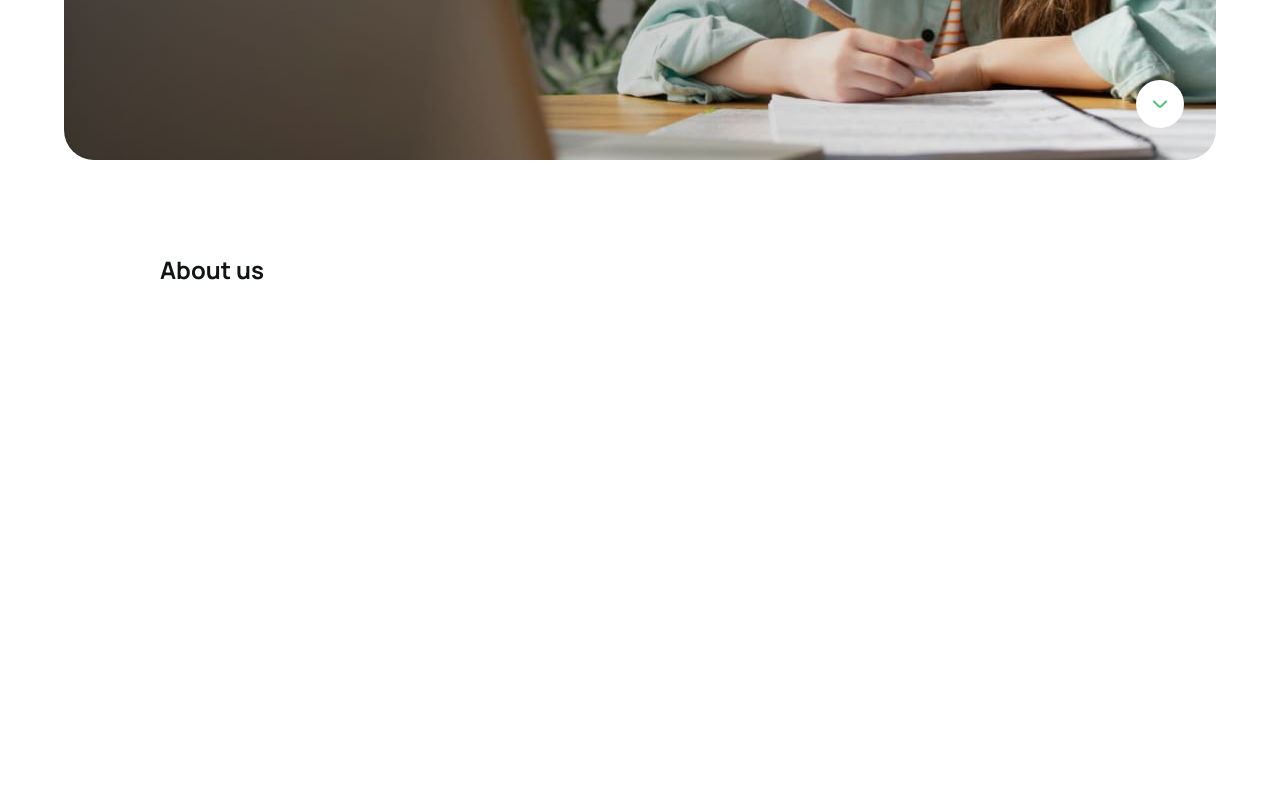
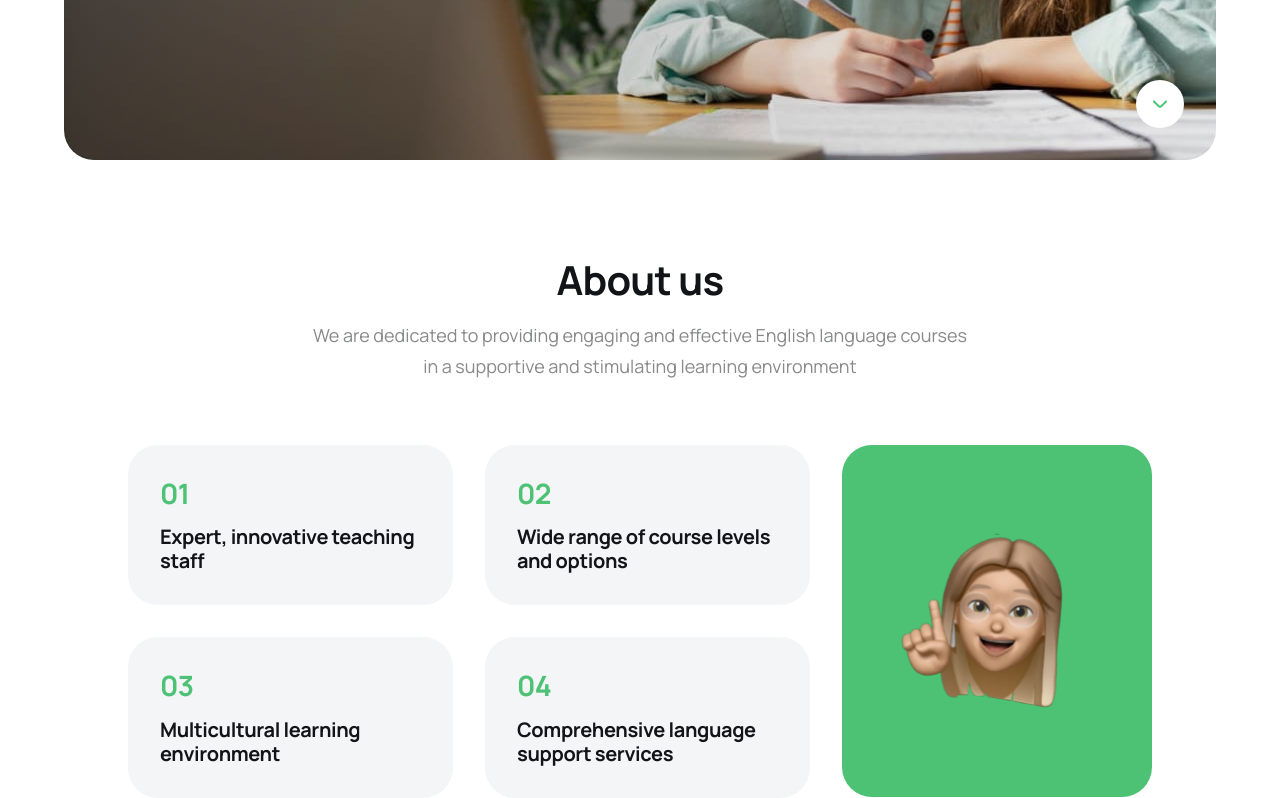
Before and after one commit to IYuliia/englishexcellence-personalproject, a plain HTML site: page index.html in a window 1280 px wide. Shown: the part 579-1377 px from the top of the page. Before the commit the page ends 865 px from the top, so only its background shows below. Drawn offline with nearby package versions, Linux system fonts and the light colour scheme.

Commit message:
added about us section and styles

```diff
--- a/css/styles.css
+++ b/css/styles.css
@@ -67,8 +67,8 @@ img {
 @media screen and (min-width: 1280px) {
   .container {
     max-width: 1024px;
-    /* padding-left: 0;
-    padding-right: 0; */
+    padding-left: 0;
+    padding-right: 0;
   }
 }
 
@@ -429,3 +429,73 @@ img {
 .scroll-down-icon {
   fill: var(--accent-cl);
 }
+
+/* ABOUT US */
+.about-us-title {
+  color: var(--main-cl-black);
+  text-align: center;
+  font-size: 40px;
+  font-weight: 700;
+  line-height: 1.2;
+  letter-spacing: -0.02em;
+  margin-bottom: 16px;
+}
+
+.about-us-descr {
+  color: rgba(18, 20, 23, 0.5);
+  text-align: center;
+  font-size: 18px;
+  line-height: 1.7;
+  margin-right: auto;
+  margin-left: auto;
+  margin-bottom: 64px;
+  width: 658px;
+}
+
+.about-us-list-wrapper {
+  display: flex;
+  gap: 32px;
+}
+
+.about-us-list {
+  display: flex;
+  flex-direction: row;
+  flex-wrap: wrap;
+  gap: 32px;
+  max-width: 682px;
+}
+
+.about-us-item {
+  padding: 32px;
+  color: var(--main-cl-black);
+  font-size: 20px;
+  font-weight: 700;
+  line-height: 1.2;
+  letter-spacing: -0.02em;
+  /* width: 325px;
+  height: 160px; */
+  border-radius: 30px;
+  background: #f3f5f6;
+  border-color: transparent;
+  flex-basis: calc((100% - 32px) / 2);
+}
+
+.about-us-number {
+  margin-bottom: 16px;
+  color: var(--accent-cl);
+  font-size: 28px;
+  font-weight: 700;
+  line-height: 1.15;
+  letter-spacing: -0.02em;
+}
+
+.about-us-img-container {
+  width: 310px;
+  height: 352px;
+  padding-top: 88px;
+  padding-right: 27px;
+  padding-bottom: 92px;
+  padding-left: 28px;
+  border-radius: 30px;
+  background: var(--accent-cl);
+}
--- a/index.html
+++ b/index.html
@@ -53,7 +53,12 @@
               class="header-social-link link"
               target="_blank"
             >
-              <svg class="header-social-icon" width="40" height="40">
+              <svg
+                class="header-social-icon"
+                width="40"
+                height="40"
+                aria-label="facebook icon"
+              >
                 <use href="./images/sprite.svg#icon-facebook"></use>
               </svg>
             </a>
@@ -64,7 +69,12 @@
               class="header-social-link link"
               target="_blank"
             >
-              <svg class="header-social-icon" width="40" height="40">
+              <svg
+                class="header-social-icon"
+                width="40"
+                height="40"
+                aria-label="instagram icon"
+              >
                 <use href="./images/sprite.svg#icon-instagram"></use>
               </svg>
             </a>
@@ -75,7 +85,12 @@
               class="header-social-link link"
               target="_blank"
             >
-              <svg class="header-social-icon" width="40" height="40">
+              <svg
+                class="header-social-icon"
+                width="40"
+                height="40"
+                aria-label="youtube icon"
+              >
                 <use href="./images/sprite.svg#icon-youtube"></use>
               </svg>
             </a>
@@ -87,7 +102,12 @@
           aria-expanded="false"
           aria-controls="mobile-menu"
         >
-          <svg class="burger-menu-icon" width="40" height="28">
+          <svg
+            class="burger-menu-icon"
+            width="40"
+            height="28"
+            aria-label="mobile menu icon"
+          >
             <use href="./images/sprite.svg#icon-burger-menu"></use>
           </svg>
         </button>
@@ -104,7 +124,12 @@
             Leave an application
           </button>
           <a href="" class="scroll-down-link">
-            <svg class="scroll-down-icon" width="24" height="24">
+            <svg
+              class="scroll-down-icon"
+              width="24"
+              height="24"
+              aria-label="scroll down icon"
+            >
               <use href="./images/sprite.svg#icon-scroll"></use>
             </svg>
           </a>
@@ -112,7 +137,45 @@
       </section>
       <section class="about-us section" id="about-us">
         <div class="about-us-container container">
-          <h1 class="section-title">About us</h1>
+          <h2 class="about-us-title">About us</h2>
+          <p class="about-us-descr">
+            We are dedicated to providing engaging and effective English
+            language courses in a supportive and stimulating learning
+            environment
+          </p>
+          <div class="about-us-list-wrapper">
+            <ol class="about-us-list list">
+              <li class="about-us-item">
+                <div class="about-us-number">01</div>
+                Expert, innovative teaching staff
+              </li>
+              <li class="about-us-item">
+                <div class="about-us-number">02</div>
+                Wide range of course levels and options
+              </li>
+              <li class="about-us-item">
+                <div class="about-us-number">03</div>
+                Multicultural learning environment
+              </li>
+              <li class="about-us-item">
+                <div class="about-us-number">04</div>
+                Comprehensive language support services
+              </li>
+            </ol>
+            <div class="about-us-img-container">
+              <img
+                class="about-us-img"
+                src="./images/about-us/memoji.png"
+                srcset="
+                  ./images/about-us/memoji.png    1x,
+                  ./images/about-us/memoji@2x.png 2x
+                "
+                alt="woman emoji"
+                width="255"
+                height="172"
+              />
+            </div>
+          </div>
         </div>
       </section>
     </main>
```
Also changed, not shown: images/about-us/memoji.png (added), images/about-us/memoji@2x.png (added), 4 other files.
